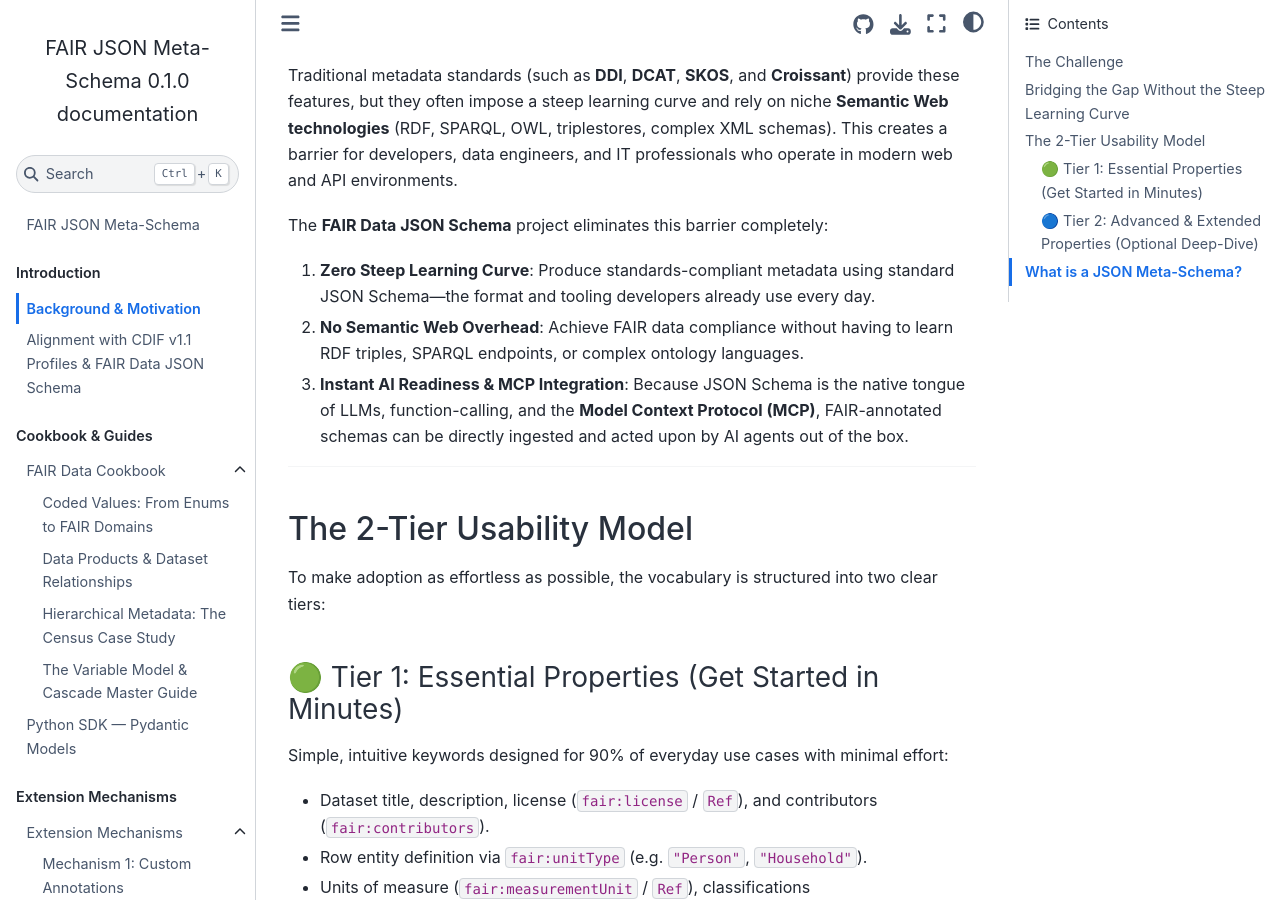
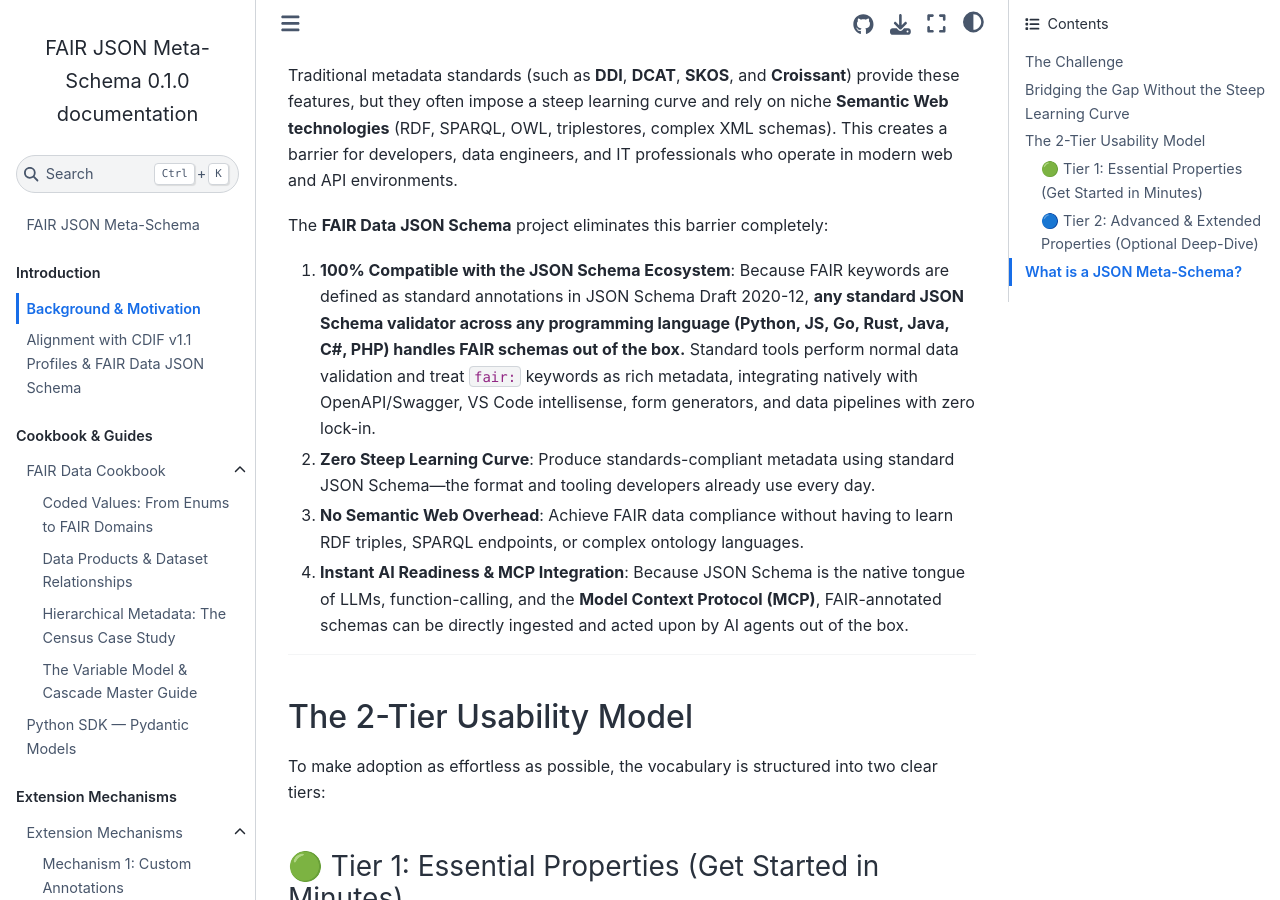
Before and after one commit to hvdnet/fair-data-schema, a Sphinx documentation site: the page built from docs/source/background.md, in a window 1280 px wide and 900 px high, scrolled down 701 px. Built offline with Sphinx 7.4.7 and the Sphinx Book theme 1.1.4, drawn with Linux system fonts in a browser that asks for light colours.

Commit message:
docs: emphasize 100% JSON Schema compatibility and update CI to Python 3.12

```diff
--- a/docs/source/background.md
+++ b/docs/source/background.md
@@ -17,9 +17,10 @@
 Traditional metadata standards (such as **DDI**, **DCAT**, **SKOS**, and **Croissant**) provide these features, but they often impose a steep learning curve and rely on niche **Semantic Web technologies** (RDF, SPARQL, OWL, triplestores, complex XML schemas). This creates a barrier for developers, data engineers, and IT professionals who operate in modern web and API environments.
 
 The **FAIR Data JSON Schema** project eliminates this barrier completely:
-1. **Zero Steep Learning Curve**: Produce standards-compliant metadata using standard JSON Schema—the format and tooling developers already use every day.
-2. **No Semantic Web Overhead**: Achieve FAIR data compliance without having to learn RDF triples, SPARQL endpoints, or complex ontology languages.
-3. **Instant AI Readiness & MCP Integration**: Because JSON Schema is the native tongue of LLMs, function-calling, and the **Model Context Protocol (MCP)**, FAIR-annotated schemas can be directly ingested and acted upon by AI agents out of the box.
+1. **100% Compatible with the JSON Schema Ecosystem**: Because FAIR keywords are defined as standard annotations in JSON Schema Draft 2020-12, **any standard JSON Schema validator across any programming language (Python, JS, Go, Rust, Java, C#, PHP) handles FAIR schemas out of the box.** Standard tools perform normal data validation and treat `fair:` keywords as rich metadata, integrating natively with OpenAPI/Swagger, VS Code intellisense, form generators, and data pipelines with zero lock-in.
+2. **Zero Steep Learning Curve**: Produce standards-compliant metadata using standard JSON Schema—the format and tooling developers already use every day.
+3. **No Semantic Web Overhead**: Achieve FAIR data compliance without having to learn RDF triples, SPARQL endpoints, or complex ontology languages.
+4. **Instant AI Readiness & MCP Integration**: Because JSON Schema is the native tongue of LLMs, function-calling, and the **Model Context Protocol (MCP)**, FAIR-annotated schemas can be directly ingested and acted upon by AI agents out of the box.
 
 ---
 
```
Also changed, not shown: FAIR_SCHEMA.md (+2 -1 lines), README.md (+8 -2 lines), 2 other files.
